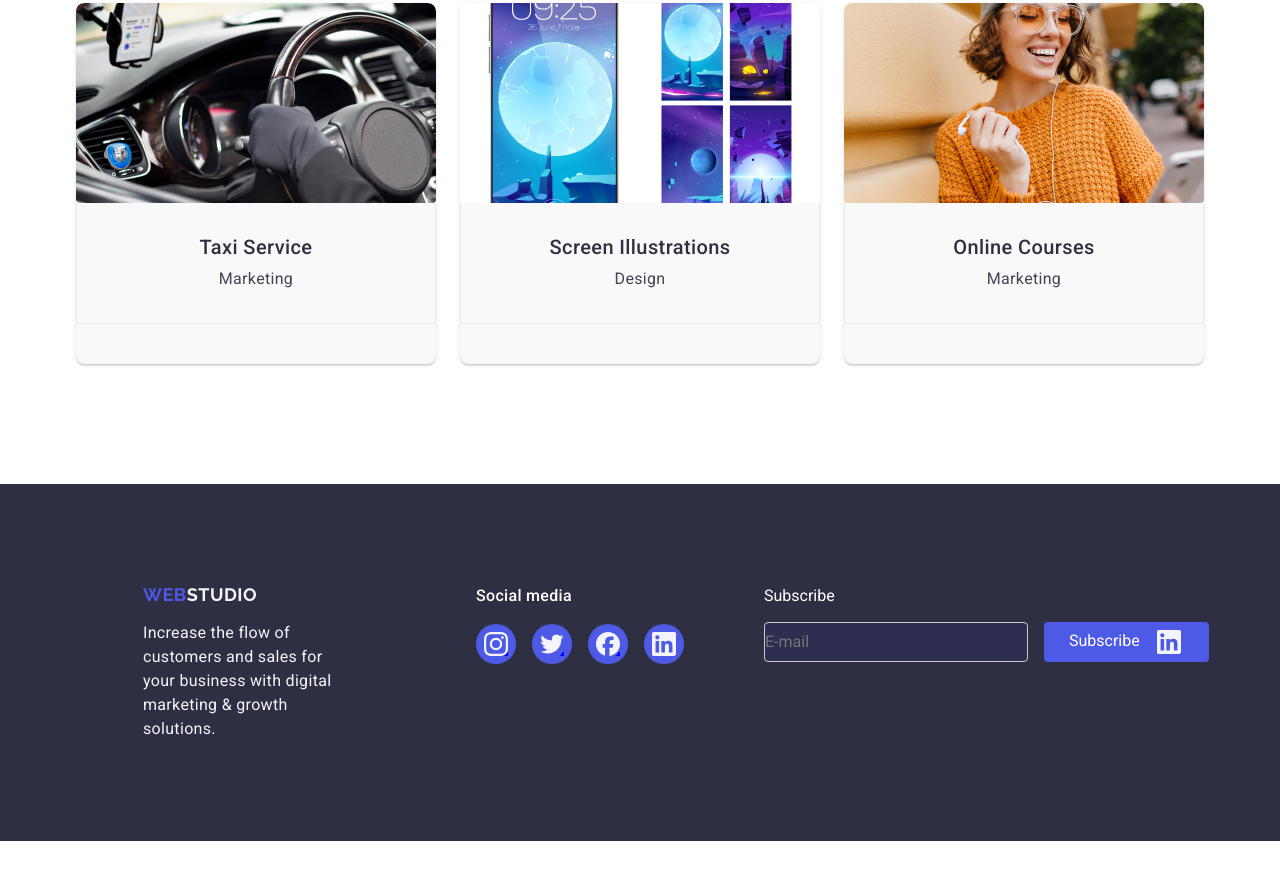
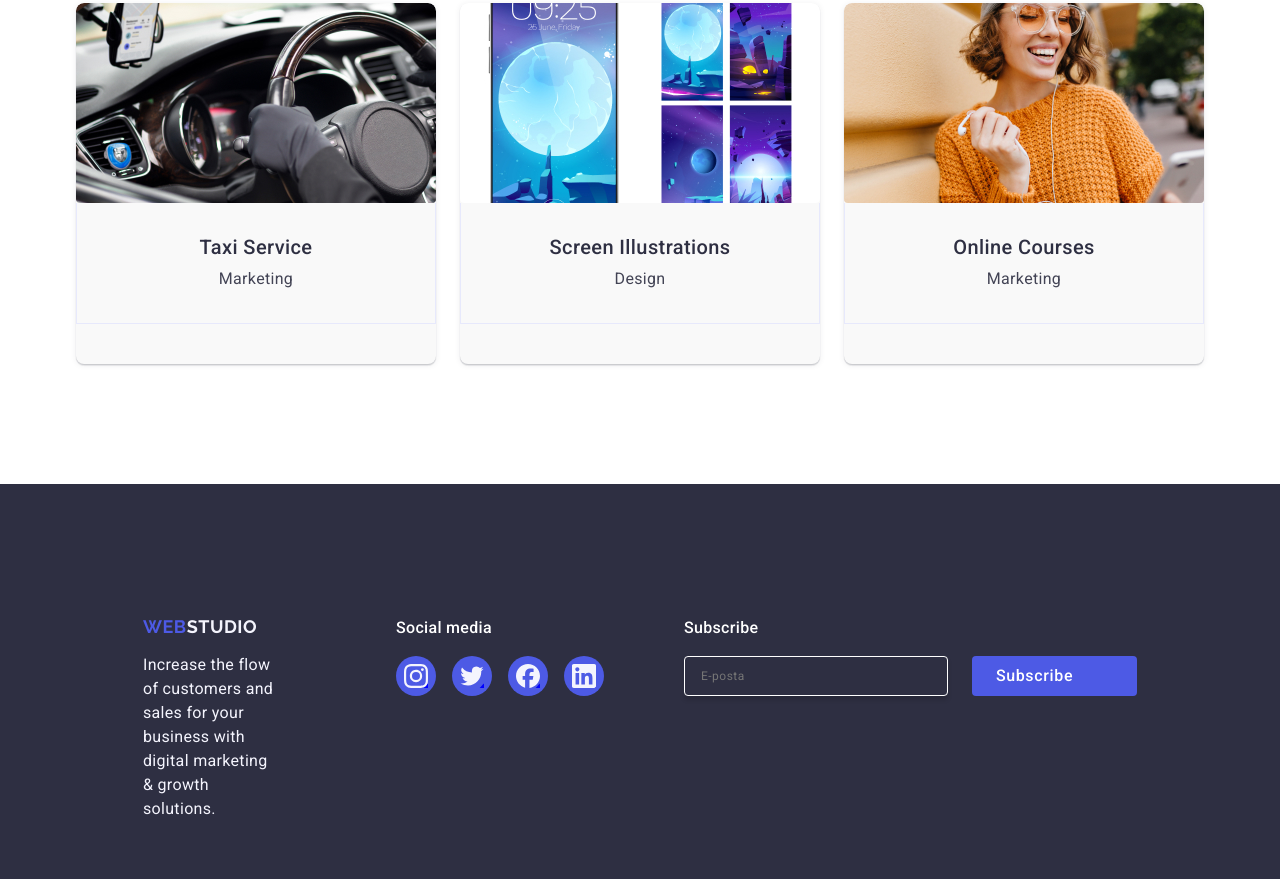
Before and after one commit to BerkanGunes/goit-markup-hw-05, a plain HTML site: page index.html in a window 1280 px wide. Shown: the part 2564-3443 px from the top of the page. Before the commit the page ends 3405 px from the top, so only its background shows below. Drawn offline with nearby package versions, Linux system fonts and the light colour scheme.

Commit message:
footertest2

```diff
--- a/css/styles.css
+++ b/css/styles.css
@@ -654,21 +654,65 @@ h1 {
     border: 1px solid #cccccc;
     border-radius: 4px;
 }
-.footer button {
-        font-size: 16px;
-        color: #ffffff;
-        background-color: rgba(77, 90, 229, 1);
-        border: 1px solid rgba(77, 90, 229, 1);
-        border-radius: 4px;
+.subscribe-container {
+    margin-top: 32px;
+    display: flex;
+    flex-direction: column;
+    align-items: flex-start;
+    padding-left: 80px;
 }
-.fbutton{
-    background-color: rgba(77, 90, 229, 1);
-    display:flex;
-    width:165px;
-    height:40px;
-    padding: 8px 24px 8px 24px;
-    gap: 16px;
-    border-radius: 4px 4px 4px 4px;
 
+.subscribe-text {
+    margin-bottom: 16px;
+    font-weight: 500;
+    font-size: 16px;
+    line-height: 1.5;
+    letter-spacing: 0.02em;
+    color: #ffffff;
+}
 
+.subscribe-form {
+    display: flex;
+    gap: 24px;
 }
+
+.subscribe-label {
+    display: flex;
+    align-items: center;
+}
+
+.subscribe-input {
+    width: 264px;
+    height: 40px;
+    border: 1px solid #ffffff;
+    background-color: transparent;
+    font-size: 12px;
+    line-height: 2;
+    letter-spacing: 0.04em;
+    padding-left: 16px;
+    box-shadow: 0px 4px 4px rgba(0, 0, 0, 0.15);
+    border-radius: 4px;
+    color: #ffffff;
+}
+
+.subscribe-button {
+    min-width: 165px;
+    height: 40px;
+    display: flex;
+    justify-content: center;
+    align-items: center;
+    font-family: "Roboto", sans-serif;
+    font-size: 16px;
+    font-weight: 500;
+    line-height: 1.5;
+    letter-spacing: 0.04em;
+    color: #ffffff;
+    cursor: pointer;
+    background-color: #4D5AE5;
+    border: none;
+    border-radius: 4px;
+}
+
+.subscribe-icon {
+    margin-left: 16px;
+}
--- a/index.html
+++ b/index.html
@@ -462,7 +462,6 @@
     </main>
     <footer class="footer">
         <div class="container">
-
             <div class="branding">
                 <div class="branding-inner">
                     <a class="footer-logo_link" href="./index.html">
@@ -507,28 +506,28 @@
                     </li>
                 </ul>
             </div>
-            <div class="email-input">
-                <p>Subscribe</p>
-                <div class="email-part2">
-                    <form  >
-                        <input type="email" id="email" name="email" placeholder="E-mail" class="email-form" required>
-                    </form>
-                    <div class="fbutton">
-                    <button class="subscribe" type="button">Subscribe</button>
-                    <svg class="social-media-icon" width="24" height="24">
-                        <use href="./images/icons.svg#linkedin"></use>
-                    </svg>
-                    </div>
-                </div>
 
-
-
+            <!-- Yeni Div -->
+            <div class="subscribe-container">
+                <p class="subscribe-text">Subscribe</p>
+                <form class="subscribe-form">
+                    <label class="subscribe-label">
+                        <input type="email" name="user_email" class="subscribe-input" placeholder="E-posta" required>
+                    </label>
+                    <button type="submit" class="subscribe-button">
+                        Subscribe
+                        <svg class="subscribe-icon" width="24" height="24">
+                            <use href="./images/icons.svg#icon-envelope"></use>
+                        </svg>
+                    </button>
+                </form>
             </div>
         </div>
     </footer>
 
 
 
+
 </body>
 
 </html>
```
